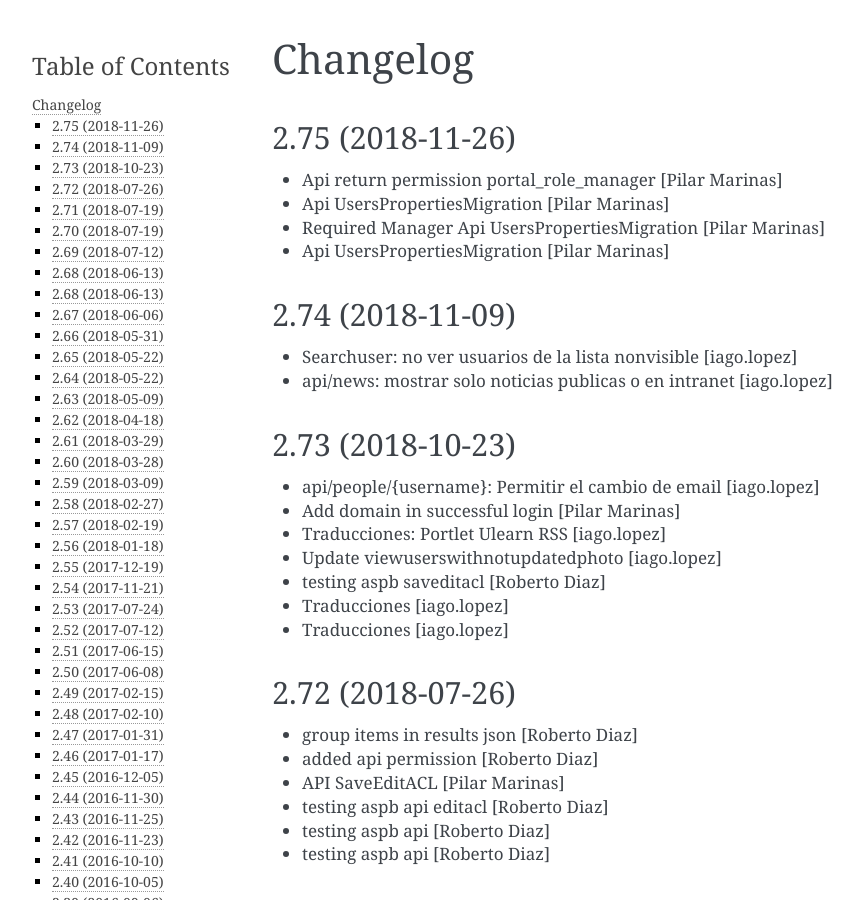
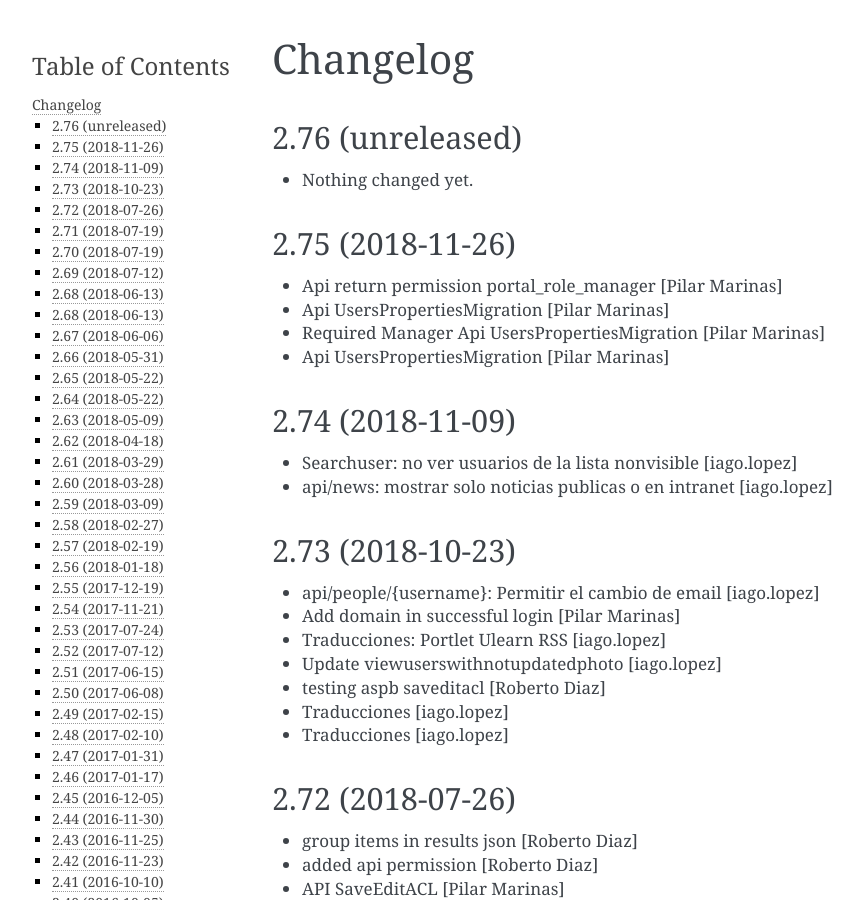
Before and after one commit to UPCnet/ulearn.core, a Sphinx documentation site: the page built from docs/HISTORY.rst, in a window 1280 px wide and 900 px high. Shown: the whole window, without its empty margins (148-1011 px from the left). Built offline with Sphinx 7.4.7, drawn with Linux system fonts in a browser that asks for light colours; pages that are not in the unit, such as notebooks, are missing from menus.

Commit message:
Back to development: 2.76

```diff
--- a/docs/HISTORY.rst
+++ b/docs/HISTORY.rst
@@ -1,5 +1,11 @@
 Changelog
 =========
+
+2.76 (unreleased)
+-----------------
+
+- Nothing changed yet.
+
 
 2.75 (2018-11-26)
 -----------------
--- a/setup.py
+++ b/setup.py
@@ -1,7 +1,7 @@
 from setuptools import setup, find_packages
 import os
 
-version = '2.75'
+version = '2.76.dev0'
 
 README = open('README.rst').read()
 HISTORY = open(os.path.join('docs', 'HISTORY.rst')).read()
```
